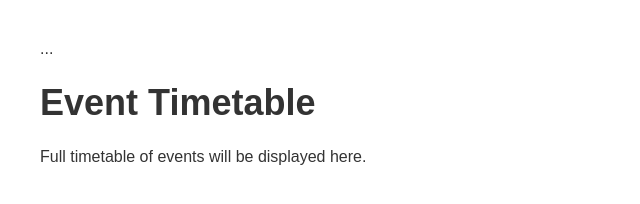
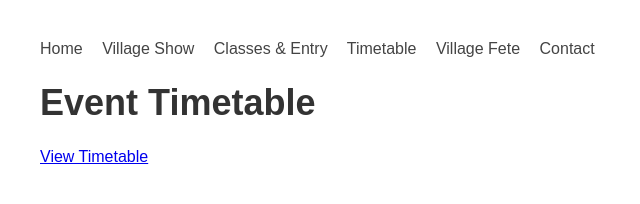
Before and after one commit to CSMHomeGrownShow/CSMHomeGrownShow.github.io, a plain HTML site: page timetable.html in a window 1280 px wide. Shown: the whole page, without its empty margins (0-640 px from the left). Drawn offline with Linux system fonts and the light colour scheme.

Commit message:
Add files via upload

```diff
--- a/timetable.html
+++ b/timetable.html
@@ -6,13 +6,18 @@
 </head>
 <body>
 
-<nav>...</nav>
+<nav>
+<a href="index.html">Home</a>
+<a href="show.html">Village Show</a>
+<a href="classes.html">Classes & Entry</a>
+<a href="timetable.html">Timetable</a>
+<a href="fete.html">Village Fete</a>
+<a href="contact.html">Contact</a>
+</nav>
 
 <h1>Event Timetable</h1>
 
-<p>
-Full timetable of events will be displayed here.
-</p>
+<p><a href="files/timetable.pdf">View Timetable</a></p>
 
 </body>
 </html>
```
